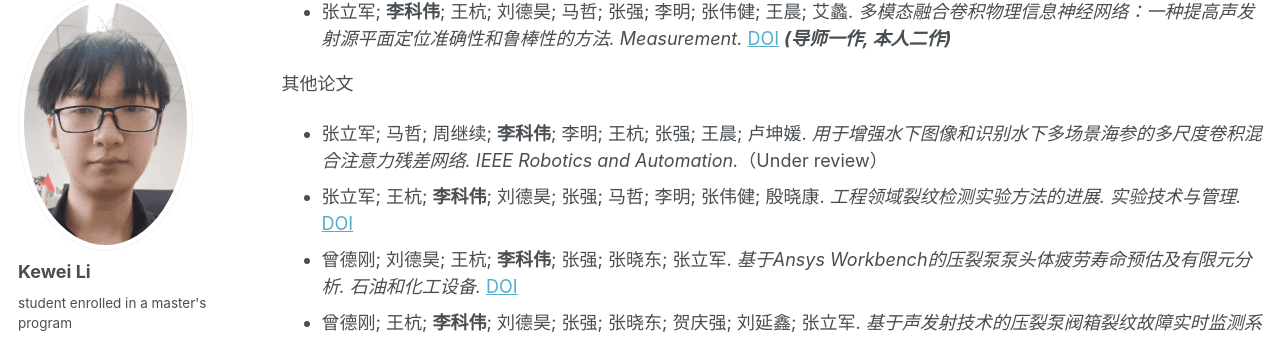
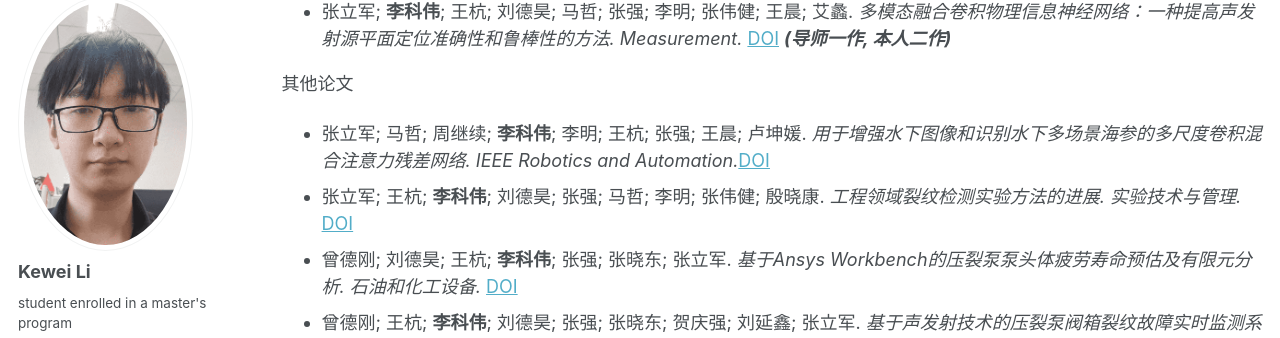
Before and after one commit to TheHangedManC/TheHangedManC-thehangedmanc.github.io, a Jekyll site: the page built from _pages/publications.md, in a window 1280 px wide and 900 px high, scrolled down 841 px. Shown: the part 110-448 px from the top of the window. Built offline with Jekyll 4.4.1, drawn with Linux system fonts in a browser that asks for light colours; some web fonts are replaced.

Commit message:
Update publications.md

```diff
--- a/_pages/publications.md
+++ b/_pages/publications.md
@@ -38,7 +38,7 @@ author_profile: true
     ***(导师一作, 本人二作)***
 
 其他论文
-*   张立军; 马哲; 周继续; **李科伟**; 李明; 王杭; 张强; 王晨; 卢坤媛. *用于增强水下图像和识别水下多场景海参的多尺度卷积混合注意力残差网络. IEEE Robotics and Automation.*（Under review）
+*   张立军; 马哲; 周继续; **李科伟**; 李明; 王杭; 张强; 王晨; 卢坤媛. *用于增强水下图像和识别水下多场景海参的多尺度卷积混合注意力残差网络. IEEE Robotics and Automation.*[DOI](https://ieeexplore.ieee.org/document/10595499/authors#authors)
 *   张立军; 王杭; **李科伟**; 刘德昊; 张强; 马哲; 李明; 张伟健; 殷晓康. *工程领域裂纹检测实验方法的进展. 实验技术与管理.* [DOI](https://chn.oversea.cnki.net/KCMS/detail/detail.aspx?dbcode=CJFD&dbname=CJFDLAST2024&filename=SYJL202401001&uniplatform=OVERSEA&v=XIfqTPdfigxVNJux2nWA5a8WlN_ZamEAVhcNyUnUrzkjgxjP_xl1kukTkwvCGurk/)
 *   曾德刚; 刘德昊; 王杭; **李科伟**; 张强; 张晓东; 张立军. *基于Ansys Workbench的压裂泵泵头体疲劳寿命预估及有限元分析. 石油和化工设备.* [DOI](https://chn.oversea.cnki.net/KCMS/detail/detail.aspx?dbcode=CJFD&dbname=CJFDLAST2023&filename=HSFF202310002&uniplatform=OVERSEA&v=wpgFIKwFzWgRZ7sLnUgaNvOqTsujcnGnn-0HvIqN0UL7nV_g_RUM8y-apQQtT9NH/)
 *   曾德刚; 王杭; **李科伟**; 刘德昊; 张强; 张晓东; 贺庆强; 刘延鑫; 张立军. *基于声发射技术的压裂泵阀箱裂纹故障实时监测系统设计与开发. 石油和化工设备.* [DOI](https://chn.oversea.cnki.net/KCMS/detail/detail.aspx?dbcode=CJFD&dbname=CJFDLAST2023&filename=HSFF202308042&uniplatform=OVERSEA&v=wpgFIKwFzWip6EGYSqP5150dxRQddmnclObEpEd-k4a1PjKfDkC10FRCerVnc7uL/)
```
